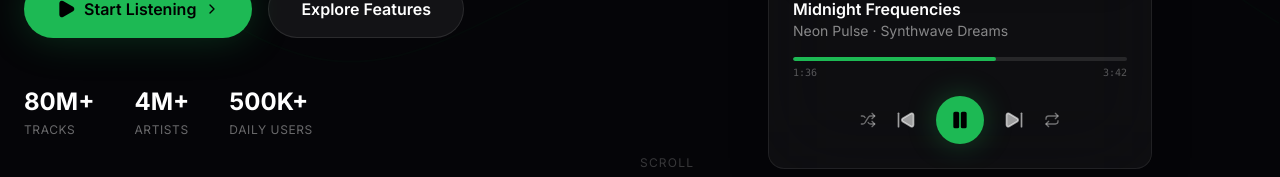
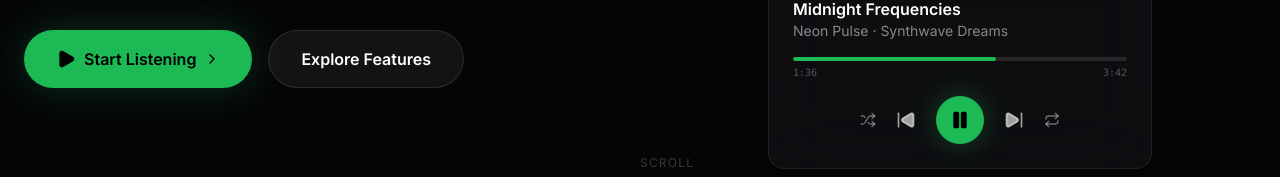
Before and after one commit to shivrajfutane/SoundWave, a Next.js app: page / in a window 1280 px wide. Shown: the part 547-724 px from the top of the page. Built offline with nearby package versions, Linux system fonts and the light colour scheme.

Commit message:
chore: remove fake stats section from landing page

```diff
--- a/src/app/(app)/search/page.tsx
+++ b/src/app/(app)/search/page.tsx
@@ -11,14 +11,14 @@ import { searchSongs, SearchResult } from '@/lib/search'
 import { usePlayerStore } from '@/lib/store/player'
 
 const GENRES = [
-  { name: 'Pop', color: 'bg-pink-600', img: 'https://images.unsplash.com/photo-1514525253361-bee8a487409e?q=80&w=400&auto=format&fit=crop' },
-  { name: 'Hip Hop', color: 'bg-orange-600', img: 'https://images.unsplash.com/photo-1546529304-7407a3939bc6?q=80&w=400&auto=format&fit=crop' },
+  { name: 'Pop', color: 'bg-pink-600', img: 'https://images.unsplash.com/photo-1524368535928-5b5e00ddc76b?q=80&w=400&auto=format&fit=crop' },
+  { name: 'Hip Hop', color: 'bg-orange-600', img: 'https://images.unsplash.com/photo-1544977435-095ab7742d13?q=80&w=400&auto=format&fit=crop' },
   { name: 'Rock', color: 'bg-red-700', img: 'https://images.unsplash.com/photo-1498038432885-c6f3f1b912ee?q=80&w=400&auto=format&fit=crop' },
   { name: 'Electronic', color: 'bg-blue-600', img: 'https://images.unsplash.com/photo-1508700115892-45ecd05ae2ad?q=80&w=400&auto=format&fit=crop' },
   { name: 'Jazz', color: 'bg-yellow-700', img: 'https://images.unsplash.com/photo-1511192336575-5a79af67a629?q=80&w=400&auto=format&fit=crop' },
   { name: 'Classical', color: 'bg-amber-800', img: 'https://images.unsplash.com/photo-1507838153414-b4b713384a76?q=80&w=400&auto=format&fit=crop' },
   { name: 'Indie', color: 'bg-emerald-600', img: 'https://images.unsplash.com/photo-1493225255756-d9584f8606e9?q=80&w=400&auto=format&fit=crop' },
-  { name: 'R&B', color: 'bg-purple-700', img: 'https://images.unsplash.com/photo-1504173010664-32509aaeba92?q=80&w=400&auto=format&fit=crop' },
+  { name: 'R&B', color: 'bg-purple-700', img: 'https://images.unsplash.com/photo-1557242110-316710437ef1?q=80&w=400&auto=format&fit=crop' },
   { name: 'Acoustic', color: 'bg-teal-600', img: 'https://images.unsplash.com/photo-1453738773917-9c3eff1db985?q=80&w=400&auto=format&fit=crop' },
   { name: 'Ambient', color: 'bg-indigo-700', img: 'https://images.unsplash.com/photo-1516280440614-37939bbacd81?q=80&w=400&auto=format&fit=crop' },
 ]
--- a/src/app/page.tsx
+++ b/src/app/page.tsx
@@ -80,39 +80,6 @@ function GlowOrb({ className }: { className?: string }) {
   )
 }
 
-// ─────────────────────────────────────────────
-//  ANIMATED COUNTER
-// ─────────────────────────────────────────────
-function AnimatedCounter({ target, suffix = '' }: { target: number; suffix?: string }) {
-  const [count, setCount] = useState(0)
-  const ref = useRef<HTMLSpanElement>(null)
-
-  useEffect(() => {
-    const observer = new IntersectionObserver(
-      ([entry]) => {
-        if (entry.isIntersecting) {
-          let start = 0
-          const duration = 2000
-          const startTime = Date.now()
-          const tick = () => {
-            const elapsed = Date.now() - startTime
-            const progress = Math.min(elapsed / duration, 1)
-            const eased = 1 - Math.pow(1 - progress, 3)
-            setCount(Math.floor(eased * target))
-            if (progress < 1) requestAnimationFrame(tick)
-          }
-          tick()
-          observer.disconnect()
-        }
-      },
-      { threshold: 0.5 }
-    )
-    if (ref.current) observer.observe(ref.current)
-    return () => observer.disconnect()
-  }, [target])
-
-  return <span ref={ref}>{count.toLocaleString()}{suffix}</span>
-}
 
 // ─────────────────────────────────────────────
 //  MOCK PLAYER UI (hero section decoration)
@@ -535,22 +502,7 @@ export default function WelcomePage() {
               </a>
             </div>
 
-            {/* Stats */}
-            <div className="flex gap-10 pt-4">
-              {[
-                { value: 80, suffix: 'M+', label: 'Tracks' },
-                { value: 4, suffix: 'M+', label: 'Artists' },
-                { value: 500, suffix: 'K+', label: 'Daily Users' },
-              ].map(stat => (
-                <div key={stat.label}>
-                  <div className="text-2xl font-bold text-white">
-                    <AnimatedCounter target={stat.value} suffix={stat.suffix} />
-                  </div>
-                  <div className="text-xs text-white/40 uppercase tracking-wider mt-1">{stat.label}</div>
-                </div>
-              ))}
             </div>
-          </div>
 
           {/* Right: Mock Player */}
           <div className="hidden lg:block">
```
